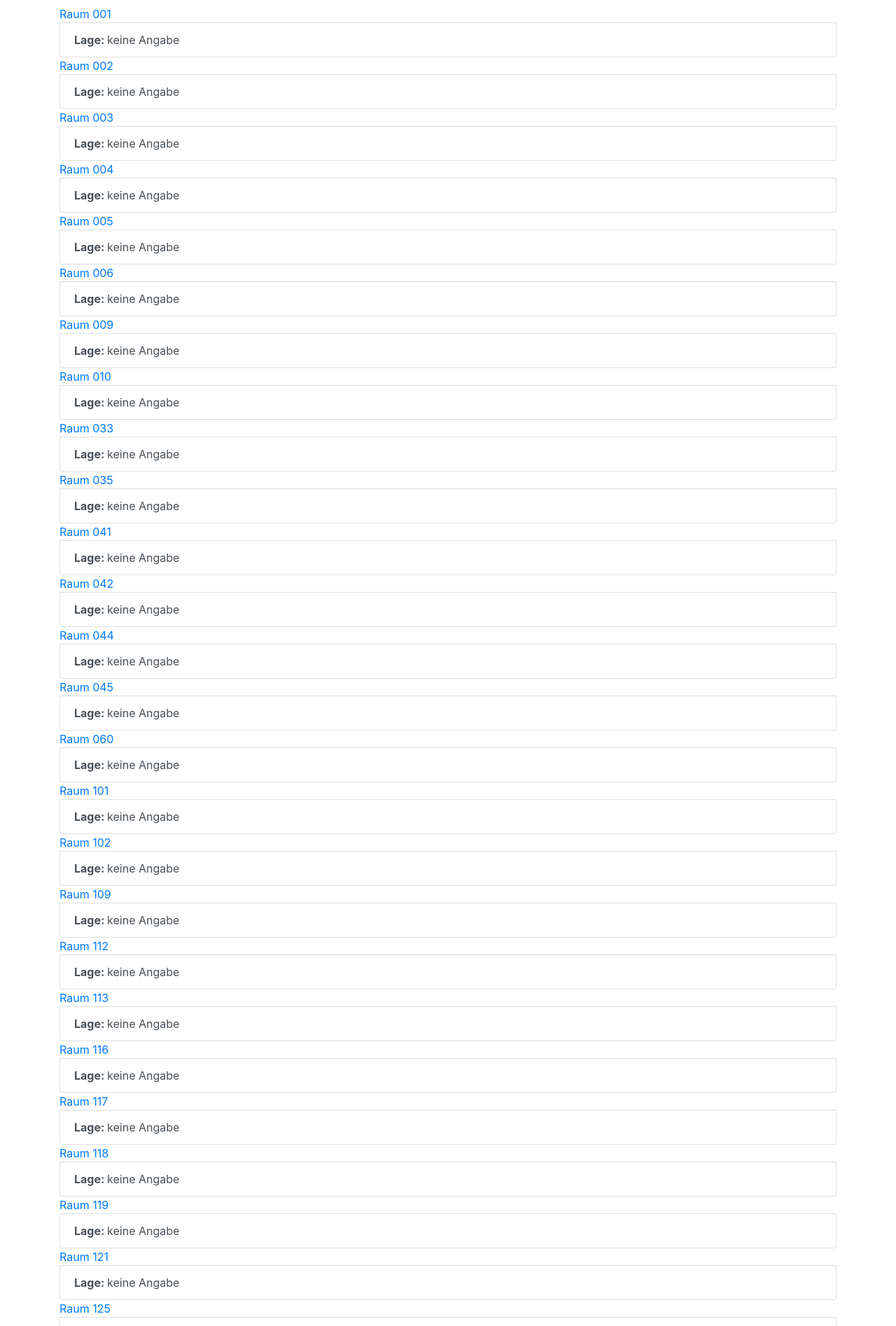
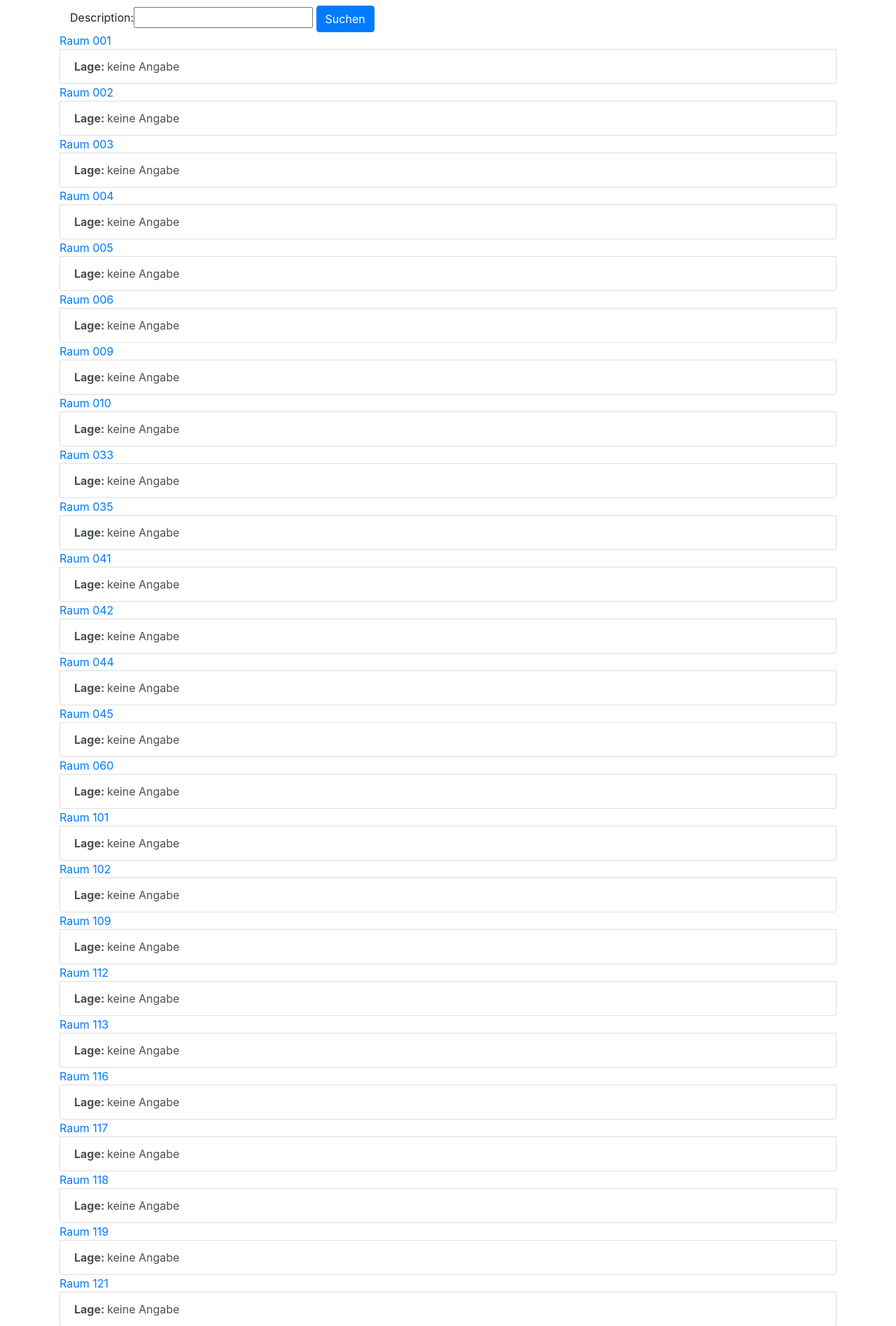
Before and after one commit to LilB0nd/Inventory, a Django app: page /room/all/ in a window 1280 px wide. Shown: the part 48-1943 px from the top of the page at 70% size. Run offline with Django 3.2, Linux system fonts and the light colour scheme; data comes from the database, SQL or seed files in the repository; both versions use the stored data as it was after the commit; some libraries are stand-ins or nearby versions.

Commit message:
Merge remote-tracking branch 'origin/master'
# Conflicts:
#	.idea/workspace.xml
#	db.sqlite3
#	inventory_managementsentials/management/commands/import_rooms.py

```diff
--- a/intern_szut/settings.py
+++ b/intern_szut/settings.py
@@ -26,6 +26,7 @@ INSTALLED_APPS = [
     'django.contrib.sessions',
     'django.contrib.messages',
     'django.contrib.staticfiles',
+    'django_filters',
 ]
 
 MIDDLEWARE = [
--- /dev/null
+++ b/inventory_managementsentials/filters.py
@@ -0,0 +1,9 @@
+import django_filters
+from .models import *
+
+
+class RoomFilter(django_filters.FilterSet):
+
+    class Meta:
+        model = Room
+        fields = ('description',)
--- a/inventory_managementsentials/templates/inventory_managementsentials/all_rooms.html
+++ b/inventory_managementsentials/templates/inventory_managementsentials/all_rooms.html
@@ -9,17 +9,25 @@
                 </div>
             </div>
         </header>
+        <div class="container">
+            <form method="GET">
+                {{ filter.form }}
+                <button type="submit" class="btn btn-primary">Suchen</button>
+            </form>
+        </div>
         <div class="whatever_else_you_need">
             {% if room_list %}
+
                 {% for room in room_list %}
                     <div class="list-group">
+
                         <a href="{% url 'inventory_managementsentials:room' room.description %}" class="list-group-itemlist-group-item-action active">Raum {{ room.description }}</a>
                         <a href="#" class="list-group-item list-group-item-action"><strong>Lage: </strong>{{ room.location|default_if_none:"keine Angabe" }}</a>
-                        </a>
 
                     </div>
                 {% endfor %}
-                </div>
+
+        </div>
             {% else %}
                 <p>No rooms are available.</p>
             {% endif %}
--- a/inventory_managementsentials/views.py
+++ b/inventory_managementsentials/views.py
@@ -4,7 +4,7 @@ from django.shortcuts import render, get_object_or_404, redirect
 from .forms import RoomForm, BeamerForm, ComputerForm, ScreenForm, SmartBoardForm, \
     CanvasForm, SpeakerSetForm
 from .models import Room, Beamer, Computer, Screen, SmartBoard, Canvas, SpeakerSet
-
+from .filters import RoomFilter
 
 class RoomIndexView(generic.ListView):
     template_name = 'inventory_managementsentials/all_rooms.html'
@@ -13,6 +13,10 @@ class RoomIndexView(generic.ListView):
     def get_queryset(self):
         return Room.objects.order_by('description')
 
+    def get_context_data(self, **kwargs):
+        context = super().get_context_data(**kwargs)
+        context['filter'] = RoomFilter(self.request.GET, queryset=self.get_queryset())
+        return context
 
 class RoomDetailView(generic.DetailView):
     model = Room
--- a/requirements.txt
+++ b/requirements.txt
@@ -2,3 +2,9 @@ asgiref==3.2.7
 Django==3.0.5
 pytz==2019.3
 sqlparse==0.3.1
+
+argparse~=1.4.0
+pip~=20.0.2
+numpy~=1.18.1
+setuptools~=40.8.0
+django-filter~=2.3.0
```
Also changed, not shown: db.sqlite3.
